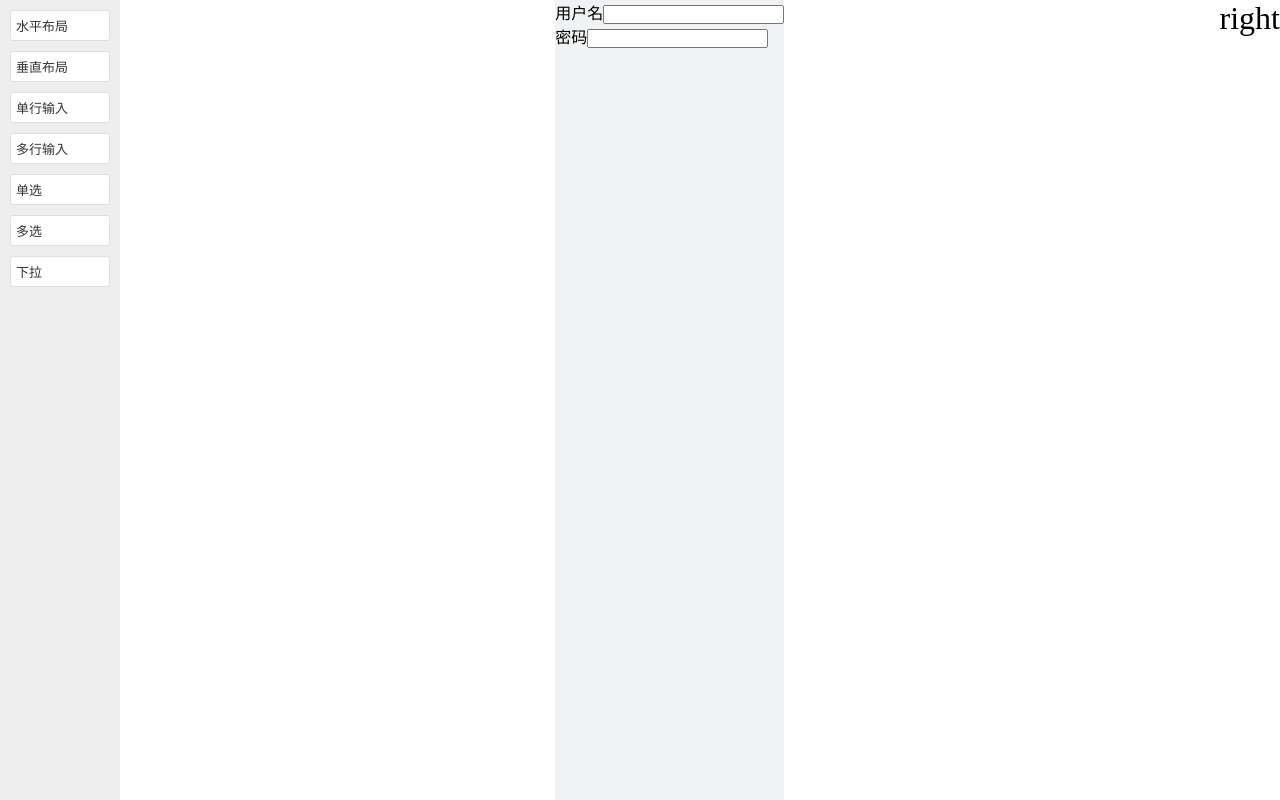
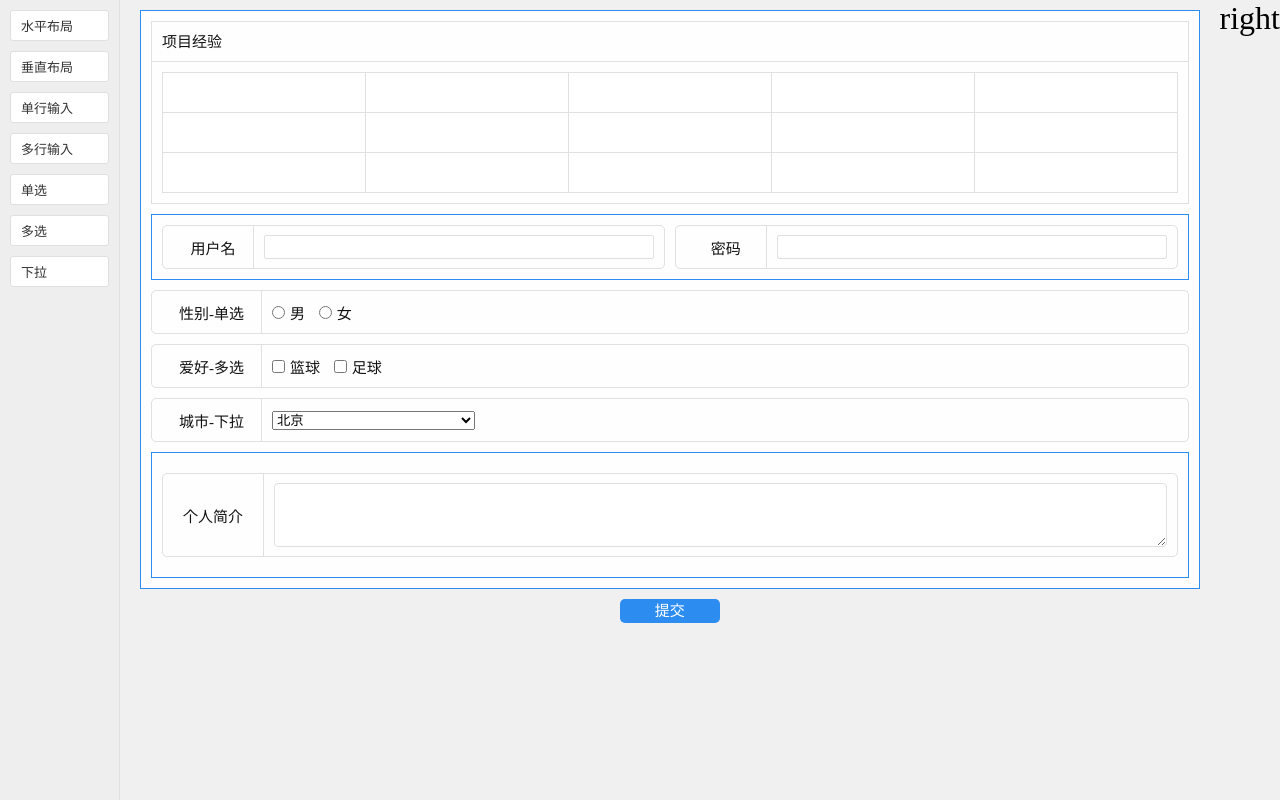
Before and after one commit to Quirrel-zh/drag-practice, a Vue app: page / in a window 1280 px wide. Built offline with nearby package versions, Linux system fonts and the light colour scheme.

Commit message:
中间栏样式完善

```diff
--- a/src/assets/css/drag.scss
+++ b/src/assets/css/drag.scss
@@ -1,5 +1,7 @@
 .drag {
   display: flex;
   justify-content: space-between;
+  width: 100vw;
   height: 100vh;
+  background-color: $color-bg-dark;
 }
--- a/src/assets/css/left-bar.scss
+++ b/src/assets/css/left-bar.scss
@@ -1,8 +1,10 @@
 #left-bar {
+  position: fixed;
   padding: 0 10px;
   width: 120px;
   height: 100%;
   background-color: #eee;
+  border-right: 1px solid $color-border;
 
   .left-bar-item {
     text-align: left;
@@ -12,6 +14,6 @@
     color: $color-font;
     background-color: #fff;
     border-radius: 3px;
-    padding: 5px;
+    padding: 5px 5px 5px 10px;
   }
 }
--- a/src/assets/css/main.scss
+++ b/src/assets/css/main.scss
@@ -4,3 +4,7 @@
   box-sizing: border-box;
   font-weight: 400;
 }
+
+body {
+  position: relative;
+}
--- a/src/assets/css/mid-container.scss
+++ b/src/assets/css/mid-container.scss
@@ -1,4 +1,271 @@
 .mid-container {
-  background-color: #f1f2f3;
+  overflow: hidden;
+  //flex: 1;
+  width: 100%;
   height: 100%;
+  padding: 10px;
+  font-size: $font-m;
+  color: $color-font-dark;
+  position: relative;
+  display: flex;
+  flex-direction: column;
+  align-items: center;
+  margin-left: 120px;
+
+  .form {
+    display: flex;
+    flex-direction: column;
+    //justify-content: center;
+    align-items: center;
+    //height: 100%;
+    width: 100%;
+    padding: 0 10px;
+
+    .vertical_layout {
+      cursor: default;
+      padding: 10px;
+      width: 100%;
+      background-color: $color-bg-light;
+      border: 0.5px solid $color-border-blue;
+
+      .experience {
+        display: flex;
+        flex-direction: column;
+        justify-content: center;
+        width: 100%;
+        background-color: $color-bg-light;
+        border: 1px solid $color-border;
+        margin-bottom: 10px;
+
+        .title {
+          border-bottom: 1px solid $color-border;
+          height: 40px;
+          line-height: 40px;
+          padding-left: 10px;
+          cursor: move;
+        }
+
+        .table {
+          display: flex;
+          flex-direction: column;
+          flex: auto;
+
+          .experience-table {
+            background-color: #fff;
+            margin: 10px;
+            //padding: 10px;
+            //border: 1px collapse $color-border;
+            border-collapse: collapse;
+            border-width: 1px;
+            border-spacing: 0;
+
+            tr {
+              height: 40px;
+
+              td {
+                width: 20%;
+                border: 1px solid $color-border;
+              }
+            }
+          }
+        }
+      }
+
+      .horizontal_layout {
+        cursor: move;
+
+        display: flex;
+        justify-items: center;
+        align-items: center;
+        border: 0.5px solid $color-border-blue;
+        //margin: 10px;
+        padding: 10px 0 10px 10px;
+        min-height: 44px;
+
+        .single_line_input {
+          cursor: move;
+          display: flex;
+          justify-items: center;
+          align-items: center;
+          border: 1px solid $color-border;
+          border-radius: 5px;
+          padding: 10px;
+          height: 44px;
+          flex: 1;
+          margin-right: 10px;
+
+          label {
+            cursor: move;
+            width: 100px;
+            min-height: 44px;
+            //padding-right: 10px;
+            border-right: 1px solid $color-border;
+            display: flex;
+            justify-content: center;
+            align-items: center;
+          }
+
+          input {
+            height: 24px;
+            width: 100%;
+            margin-left: 10px;
+            border: 1px solid $color-border;
+            border-radius: 2px;
+            outline: none;
+            //border-color: $color-border;
+          }
+        }
+      }
+
+      .single_choice {
+        cursor: move;
+        display: flex;
+        justify-items: center;
+        align-items: center;
+        border: 1px solid $color-border;
+        border-radius: 5px;
+        padding: 10px;
+        height: 44px;
+        //flex: 1;
+        margin: 10px 0;
+
+        label {
+          cursor: move;
+          width: 100px;
+          min-height: 44px;
+          //padding-right: 10px;
+          border-right: 1px solid $color-border;
+          display: flex;
+          justify-content: center;
+          align-items: center;
+        }
+
+        input {
+          margin-left: 10px;
+          margin-right: 5px;
+        }
+      }
+
+      .multi_choice {
+        cursor: move;
+        display: flex;
+        justify-items: center;
+        align-items: center;
+        border: 1px solid $color-border;
+        border-radius: 5px;
+        padding: 10px;
+        height: 44px;
+        //flex: 1;
+        margin: 10px 0;
+
+        label {
+          cursor: move;
+          width: 100px;
+          min-height: 44px;
+          //padding-right: 10px;
+          border-right: 1px solid $color-border;
+          display: flex;
+          justify-content: center;
+          align-items: center;
+        }
+
+        input {
+          margin-left: 10px;
+          margin-right: 5px;
+        }
+      }
+
+      .dropdown {
+        cursor: move;
+        display: flex;
+        justify-items: center;
+        align-items: center;
+        border: 1px solid $color-border;
+        border-radius: 5px;
+        padding: 10px;
+        height: 44px;
+        //flex: 1;
+        margin: 10px 0;
+
+        label {
+          cursor: move;
+          width: 100px;
+          min-height: 44px;
+          //padding-right: 10px;
+          border-right: 1px solid $color-border;
+          display: flex;
+          justify-content: center;
+          align-items: center;
+        }
+
+        select {
+          margin-left: 10px;
+          width: 20%;
+        }
+      }
+
+      .vertical_layout {
+        cursor: move;
+
+        .multi_line_input {
+          cursor: move;
+          display: flex;
+          justify-items: center;
+          align-items: center;
+          border: 1px solid $color-border;
+          border-radius: 5px;
+          //height: 44px;
+          height: 84px;
+          padding: 10px;
+          //flex: 1;
+          margin: 10px 0;
+
+          label {
+            cursor: move;
+            width: 100px;
+            height: 84px;
+            //min-height: 44px;
+            padding-right: 10px;
+            border-right: 1px solid $color-border;
+            display: flex;
+            justify-content: center;
+            align-items: center;
+          }
+
+          textarea {
+            //margin-top: 10px;
+            margin-left: 10px;
+            height: 64px;
+            width: 100%;
+            outline: none;
+            border: 1px solid $color-border;
+            border-radius: 4px;
+          }
+        }
+      }
+    }
+  }
+
+  .btn {
+    display: flex;
+    justify-content: center;
+    align-items: center;
+    margin-top: 10px;
+    //padding: 10px;
+    //width: 100%;
+    width: 100px;
+    height: 24px;
+    background-color: $color-border-blue;
+    color: #fff;
+    border: none;
+    border-radius: 5px;
+    font-size: $font-m;
+    cursor: pointer;
+    line-height: 20px;
+    transition: background-color 0.5s;
+
+    &:hover {
+      background-color: #80bbfa;
+    }
+  }
 }
--- a/src/assets/css/variables.scss
+++ b/src/assets/css/variables.scss
@@ -1,6 +1,14 @@
 // color
 $color-border: #e0e0e0;
+$color-border-blue: #2d8cf0;
 $color-font: #333;
+$color-font-light: #666;
+$color-font-dark: #111;
+$color-bg: #f5f5f5;
+$color-bg-light: #fefefe;
+$color-bg-dark: #f0f0f0;
 
+//font-size
 $font-s: 13px;
 $font-m: 15px;
+$font-l: 17px;
--- a/src/components/LeftBar.vue
+++ b/src/components/LeftBar.vue
@@ -1,7 +1,11 @@
 <template>
 	<div id="left-bar">
-		<div class="left-bar-item" v-for="item in form_item" key="id">
-			<div class="text" >
+		<div
+			class="left-bar-item"
+			v-for="item in form_item"
+			:key="item.id"
+		>
+			<div class="text">
 				<p>{{ item.name }}</p>
 			</div>
 		</div>
@@ -12,43 +16,43 @@
 export default {
 	data() {
 		return {
-			form_item:[
+			form_item: [
 				{
 					id: '001',
-					components: "horizontal_layout",
-					name: "水平布局",
+					components: 'horizontal_layout',
+					name: '水平布局',
 				},
 				{
 					id: '002',
-					components: "vertical_layout",
-					name: "垂直布局",
+					components: 'vertical_layout',
+					name: '垂直布局',
 				},
 				{
 					id: '003',
-					components: "single_line_input",
-					name: "单行输入",
+					components: 'single_line_input',
+					name: '单行输入',
 				},
 				{
 					id: '004',
-					components: "multi_line_input",
-					name: "多行输入",
+					components: 'multi_line_input',
+					name: '多行输入',
 				},
 				{
 					id: '005',
-					components: "single_choice",
-					name: "单选",
+					components: 'single_choice',
+					name: '单选',
 				},
 				{
 					id: '006',
-					components: "multi_choice",
-					name: "多选",
+					components: 'multi_choice',
+					name: '多选',
 				},
 				{
 					id: '007',
-					components: "dropdown",
-					name: "下拉",
-				}
-			]
+					components: 'dropdown',
+					name: '下拉',
+				},
+			],
 		};
 	},
 };
--- a/src/components/MidContainer.vue
+++ b/src/components/MidContainer.vue
@@ -2,7 +2,34 @@
 	<div class="mid-container">
 		<form class="form">
 			<div class="vertical_layout">
-				<div class="experience"></div>
+				<div class="experience">
+					<div class="title">项目经验</div>
+					<div class="table">
+						<table class="experience-table">
+							<tr>
+								<td></td>
+								<td></td>
+								<td></td>
+								<td></td>
+								<td></td>
+							</tr>
+							<tr>
+								<td></td>
+								<td></td>
+								<td></td>
+								<td></td>
+								<td></td>
+							</tr>
+							<tr>
+								<td></td>
+								<td></td>
+								<td></td>
+								<td></td>
+								<td></td>
+							</tr>
+						</table>
+					</div>
+				</div>
 				<div class="horizontal_layout">
 					<div class="single_line_input">
 						<label>用户名</label>
@@ -13,8 +40,50 @@
 						<input type="password" />
 					</div>
 				</div>
+				<div class="single_choice">
+					<label>性别-单选</label>
+					<div class="radio">
+						<input
+							type="radio"
+							name="gender"
+						/>男
+						<input
+							type="radio"
+							name="gender"
+						/>女
+					</div>
+				</div>
+				<div class="multi_choice">
+					<label>爱好-多选</label>
+					<div class="checkbox">
+						<input
+							type="checkbox"
+							name="篮球"
+						/>篮球
+						<input
+							type="checkbox"
+							name="足球"
+						/>足球
+					</div>
+				</div>
+				<div class="dropdown">
+					<label>城市-下拉</label>
+					<select>
+						<option value="北京">北京</option>
+						<option value="上海">上海</option>
+						<option value="广州">广州</option>
+						<option value="深圳">深圳</option>
+					</select>
+				</div>
+				<div class="vertical_layout">
+					<div class="multi_line_input">
+						<label>个人简介</label>
+						<textarea></textarea>
+					</div>
+				</div>
 			</div>
 		</form>
+		<div class="btn">提交</div>
 	</div>
 </template>
 
```
